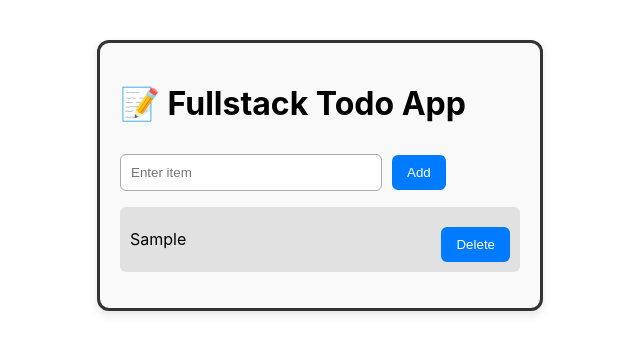
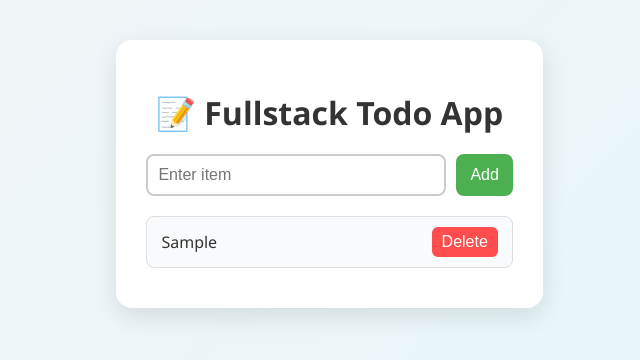
Before and after one commit to Meghana-dasari-15/react-todo-frontend, a React (Create React App) app: page / in a window 1280 px wide. Both pictures are taken after typing "Sample" into the empty fields and a click on the button "Add". Shown: the top 360 px of the page, without its empty margins (320-960 px from the left). Built offline with nearby package versions, Linux system fonts and the light colour scheme.

Commit message:
Add better UI with borders and background

```diff
--- a/src/App.css
+++ b/src/App.css
@@ -1,46 +1,86 @@
+/* src/App.css */
+
+body {
+  margin: 0;
+  font-family: 'Segoe UI', Tahoma, Geneva, Verdana, sans-serif;
+  background: linear-gradient(135deg, #f3f4f6, #e0f7fa);
+  min-height: 100vh;
+  display: flex;
+  justify-content: center;
+  align-items: flex-start;
+  padding-top: 40px;
+}
+
 .app-container {
-  max-width: 400px;
-  margin: 40px auto;
-  padding: 20px;
-  border: 3px solid #333;
-  border-radius: 12px;
-  background-color: #f9f9f9;
-  box-shadow: 0 4px 10px rgba(0, 0, 0, 0.1);
+  background-color: #ffffff;
+  padding: 30px;
+  border-radius: 16px;
+  box-shadow: 0 8px 24px rgba(0, 0, 0, 0.1);
+  width: 90%;
+  max-width: 500px;
+}
+
+h1 {
+  text-align: center;
+  color: #333;
+  margin-bottom: 20px;
+}
+
+.input-container {
+  display: flex;
+  gap: 10px;
+  margin-bottom: 20px;
 }
 
 input {
-  width: 60%;
+  flex: 1;
   padding: 10px;
-  margin-right: 10px;
-  border-radius: 6px;
-  border: 1px solid #aaa;
+  border: 2px solid #ccc;
+  border-radius: 8px;
+  font-size: 16px;
+  outline: none;
 }
 
 button {
-  padding: 10px 15px;
-  margin-top: 10px;
-  background-color: #007bff;
+  background-color: #4CAF50;
   color: white;
+  padding: 10px 14px;
   border: none;
+  border-radius: 8px;
+  font-size: 16px;
+  cursor: pointer;
+  transition: background 0.3s;
+}
+
+button:hover {
+  background-color: #45a049;
+}
+
+.todo-item {
+  display: flex;
+  justify-content: space-between;
+  align-items: center;
+  background-color: #f9fafb;
+  padding: 10px 14px;
+  margin-bottom: 10px;
+  border: 1px solid #ddd;
+  border-radius: 8px;
+}
+
+.todo-text {
+  font-size: 16px;
+  color: #333;
+}
+
+.delete-btn {
+  background-color: #ff4d4d;
+  border: none;
+  padding: 6px 10px;
+  color: white;
   border-radius: 6px;
   cursor: pointer;
 }
 
-button:hover {
-  background-color: #0056b3;
+.delete-btn:hover {
+  background-color: #e60000;
 }
-
-ul {
-  list-style: none;
-  padding: 0;
-}
-
-li {
-  background: #e1e1e1;
-  margin-top: 10px;
-  padding: 10px;
-  border-radius: 6px;
-  display: flex;
-  justify-content: space-between;
-  align-items: center;
-}
--- a/src/App.js
+++ b/src/App.js
@@ -1,49 +1,44 @@
+// src/App.js
+
 import React, { useState } from "react";
 import "./App.css";
 
 function App() {
-  const [item, setItem] = useState("");
+  const [input, setInput] = useState("");
   const [items, setItems] = useState([]);
 
   const handleAdd = () => {
-    if (item.trim() === "") return;
-
-    // ✅ Add new item to local state (not backend)
-    setItems([...items, item]);
-    setItem("");
-
-    // Optional: Play sound
-    new Audio("/add.mp3").play();
+    if (input.trim() === "") return;
+    setItems([...items, input]);
+    setInput("");
   };
 
   const handleDelete = (index) => {
-    const updatedItems = [...items];
-    updatedItems.splice(index, 1);
-    setItems(updatedItems);
-
-    // Optional: Play sound
-    new Audio("/delete.mp3").play();
+    const updated = [...items];
+    updated.splice(index, 1);
+    setItems(updated);
   };
 
   return (
     <div className="app-container">
       <h1>📝 Fullstack Todo App</h1>
+      <div className="input-container">
         <input
           type="text"
           placeholder="Enter item"
-        value={item}
-        onChange={(e) => setItem(e.target.value)}
+          value={input}
+          onChange={(e) => setInput(e.target.value)}
         />
         <button onClick={handleAdd}>Add</button>
-
-      <ul>
-        {items.map((itm, idx) => (
-          <li key={idx}>
-            {itm}
-            <button onClick={() => handleDelete(idx)}>Delete</button>
-          </li>
+      </div>
+      {items.map((item, index) => (
+        <div className="todo-item" key={index}>
+          <span className="todo-text">{item}</span>
+          <button className="delete-btn" onClick={() => handleDelete(index)}>
+            Delete
+          </button>
+        </div>
       ))}
-      </ul>
     </div>
   );
 }
```
Lines whose indentation alone changed are shown as unchanged.
